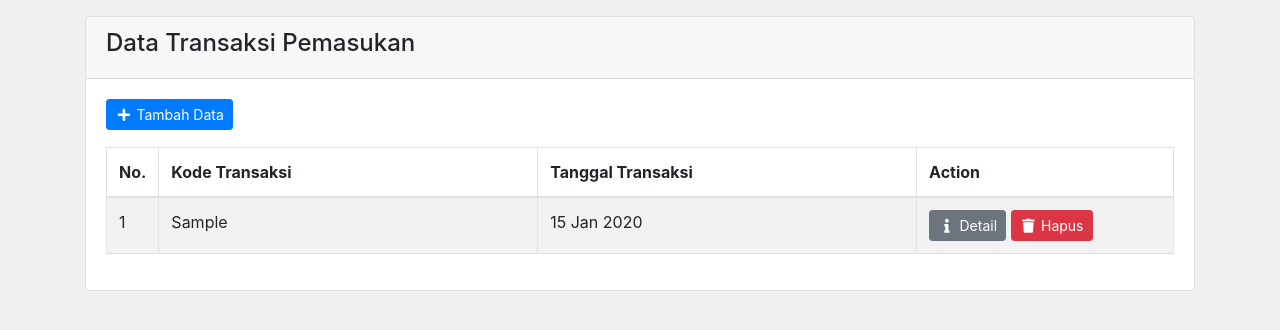
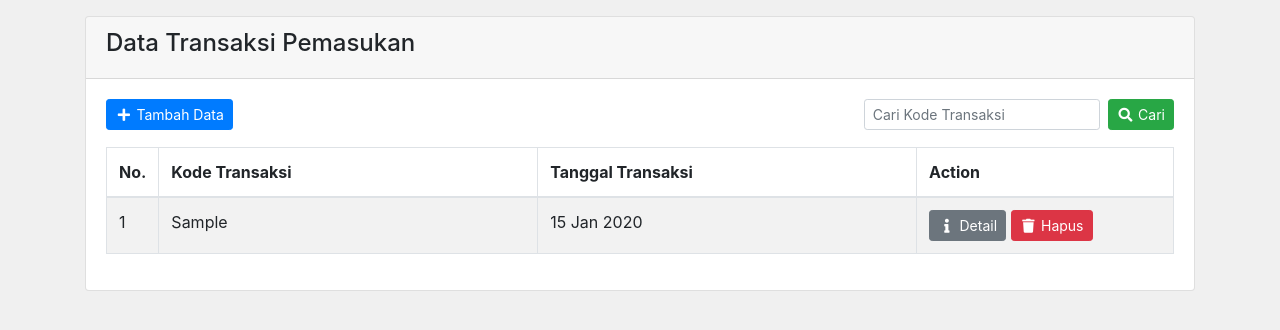
Before and after one commit to joedave13/product-stock, a PHP site: page /admin/pemasukan.php in a window 1280 px wide. Shown: the part 56-386 px from the top of the page. Run offline with PHP 8.4, Linux system fonts and the light colour scheme; a user stored in the database is signed in; tables that the repository leaves empty or names only in its code hold one stand-in row (values such as "Sample post").

Commit message:
Tambah Search Pemasukan

```diff
--- a/admin/pemasukan.php
+++ b/admin/pemasukan.php
@@ -27,6 +27,13 @@
             <a href="pemasukan_tambah.php" class="btn btn-primary btn-sm float-left">
                 <i class="fas fa-fw fa-plus"></i> Tambah Data
             </a>
+            <form action="pemasukan.php" method="get" class="form-inline float-right">
+                <input type="text" class="form-control form-control-sm mr-2" name="keyword" id="keyword"
+                    placeholder="Cari Kode Transaksi">
+                <button type="submit" class="btn btn-success btn-sm">
+                    <i class="fas fa-fw fa-search"></i> Cari
+                </button>
+            </form>
 
             <br><br>
 
@@ -42,7 +49,13 @@
                 <tbody>
                     <?php
                     include '../koneksi.php';
-                    $data = mysqli_query($koneksi, "SELECT * FROM pemasukan");
+                    if (isset($_GET['keyword'])) {
+                        $keyword = $_GET['keyword'];
+                        $data = mysqli_query($koneksi, "SELECT * FROM pemasukan WHERE kode_pemasukan LIKE '%" . $keyword . "%'");
+                    }
+                    else {
+                        $data = mysqli_query($koneksi, "SELECT * FROM pemasukan");
+                    }
                     $no = 1;
                     while ($d = mysqli_fetch_array($data)) {
                     ?>
```
